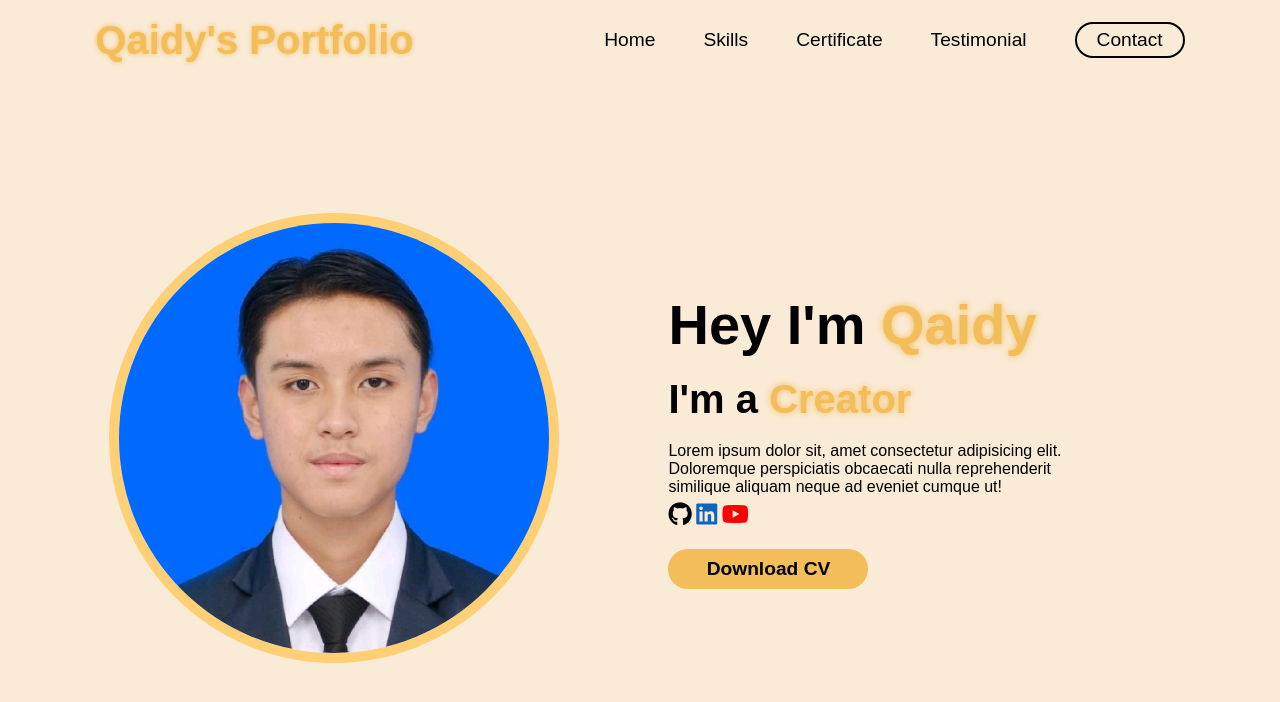
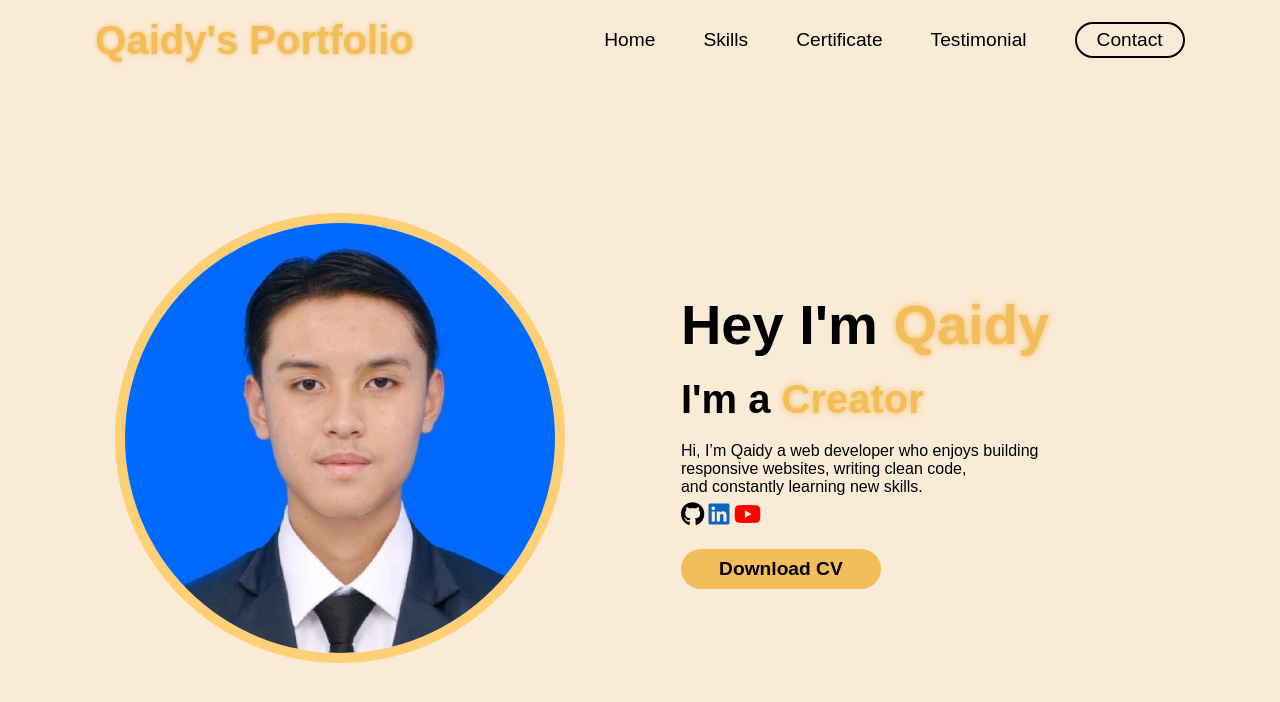
Before and after one commit to Qaidy/Portfolioo, a plain HTML site: page index.html in a window 1280 px wide. Drawn offline with nearby package versions, Linux system fonts and the light colour scheme.

Commit message:
update about

```diff
--- a/index.html
+++ b/index.html
@@ -49,7 +49,7 @@
         <div class="content" data-aos="fade-up" data-aos-duration="1000" data-aos="delay=100">
             <h1>Hey I'm <span>Qaidy</span></h1>
             <p class="typewriter">I'm a <span class="words"></span></p>
-        <p>Lorem ipsum dolor sit, amet consectetur adipisicing elit. <br>Doloremque perspiciatis obcaecati nulla reprehenderit <br>similique aliquam neque ad eveniet cumque ut!</p>
+        <p>Hi, I’m Qaidy a web developer who enjoys building <br>responsive websites, writing clean code, <br>and constantly learning new skills.</p>
         <div class="link-sosmed">
             <a href="https://github.com/Qaidy" target="_blank"><i class="fa-brands fa-github fa-xl" style="color: #000000;"></i></a>
             <a href="https://www.linkedin.com/in/qaidy-rasyid-810633376/" target="_blank"><i class="fa-brands fa-linkedin fa-xl" style="color: #0a66c2;"></i></a>
```
